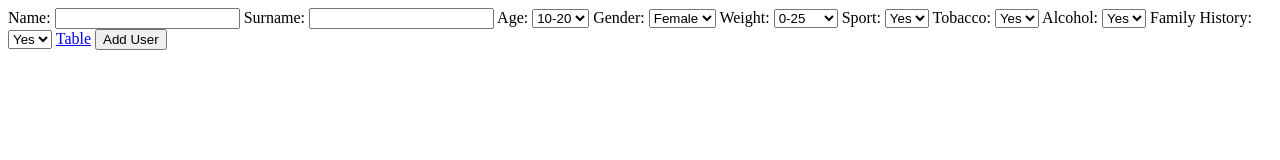
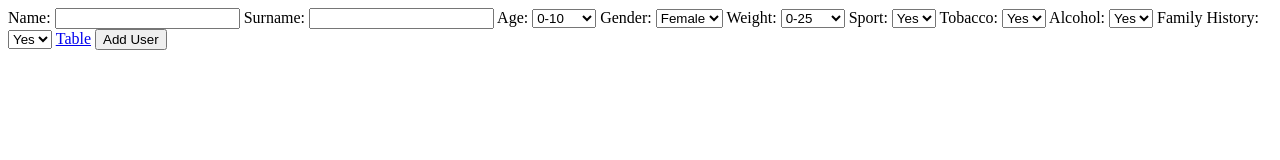
Before and after one commit to nitrogenous/PatientSys, a plain HTML site: page Front-End/index.html in a window 1280 px wide. Drawn offline with nearby package versions, Linux system fonts and the light colour scheme.

Commit message:
age parameters are changed

```diff
--- a/Front-End/index.html
+++ b/Front-End/index.html
@@ -35,11 +35,13 @@
         Name: <input type='text' id='name' name="name">
         Surname: <input type='text' id='surname' name="surname" /> Age:
         <select name="age" id='age'>
-            <option value='0.10'>10-20</option>
-            <option value='0.20'>20-30</option>
-            <option value='0.30'>40-50</option>
-            <option value='0.40'>60-70</option>
-            <option value='0.50'>80-90</option>
+            <option value='0.15'>0-10</option>
+            <option value='0.30'>10-20</option>
+            <option value='0.45'>20-30</option>
+            <option value='0.60'>40-50</option>
+            <option value='0.75'>60-70</option>
+            <option value='0.90'>80-90</option>
+            <option value='1.00'>90-100</option>
         </select> Gender:
         <select name="gender" id='gender'>
             <option value='0'>Female</option>
```
